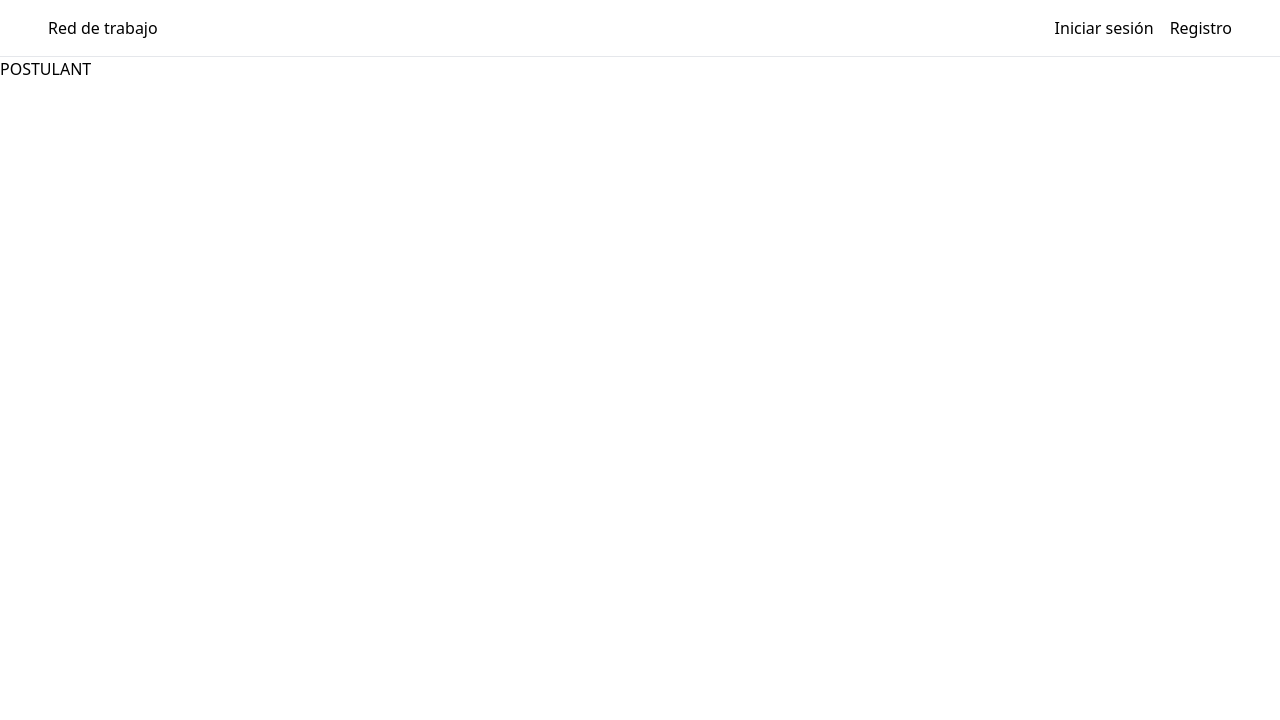
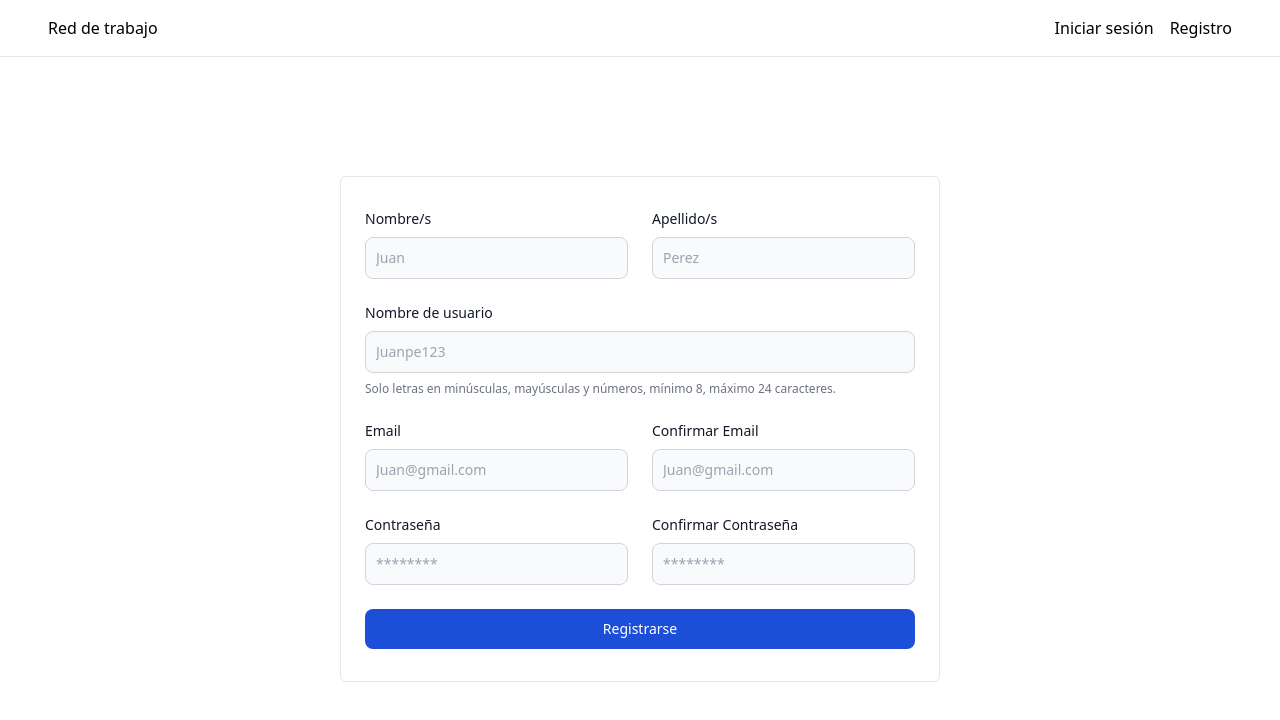
Before and after one commit to Mauro069/rdt-client, a Next.js app: page /auth/register/postulant in a window 1280 px wide. Shown: the top 720 px of the page. Built offline with nearby package versions, Linux system fonts and the light colour scheme.

Commit message:
Postulant form

```diff
--- a/src/app/auth/register/postulant/page.tsx
+++ b/src/app/auth/register/postulant/page.tsx
@@ -1,7 +1,9 @@
+import { PostulantForm } from "@/components/Forms";
+
 export default function PostulantPage () {
     return (
-      <main className='flex-1'>
-        <h1>POSTULANT</h1>
+      <main className='flex flex-1 items-center justify-center'>
+        <PostulantForm />
       </main>
     )
   }
--- a/src/components/Forms/LoginForm.tsx
+++ b/src/components/Forms/LoginForm.tsx
@@ -1,6 +1,4 @@
-import { Input } from '..'
-import { Button } from '../Button'
-import { CheckBox } from '../Checkbox'
+import { Input, Button, CheckBox } from '..'
 
 export const LoginForm = () => {
   return (
--- /dev/null
+++ b/src/components/Forms/PostulantForm.tsx
@@ -0,0 +1,60 @@
+import { Input, Button } from '..'
+
+export const PostulantForm = () => {
+  return (
+    <form className='w-[90vw] sm:w-full max-w-[600px] border border-gray-200 px-6 py-8 rounded-md flex flex-col gap-6'>
+      <div className='flex gap-6'>
+        <Input label='Nombre/s' type='text' placeholder='Juan' required />
+
+        <Input label='Apellido/s' type='text' placeholder='Perez' required />
+      </div>
+
+      <div>
+        <Input
+          label='Nombre de usuario'
+          type='text'
+          placeholder='Juanpe123'
+          required
+        />
+        <p className='mt-2 text-xs font-normal text-gray-500 dark:text-gray-300'>
+          Solo letras en minúsculas, mayúsculas y números, mínimo 8, máximo 24
+          caracteres.
+        </p>
+      </div>
+
+      <div className='flex gap-6'>
+        <Input
+          label='Email'
+          type='email'
+          placeholder='Juan@gmail.com'
+          required
+        />
+
+        <Input
+          label='Confirmar Email'
+          type='email'
+          placeholder='Juan@gmail.com'
+          required
+        />
+      </div>
+
+      <div className='flex gap-6'>
+        <Input
+          label='Contraseña'
+          type='password'
+          placeholder='********'
+          required
+        />
+
+        <Input
+          label='Confirmar Contraseña'
+          type='password'
+          placeholder='********'
+          required
+        />
+      </div>
+
+      <Button>Registrarse</Button>
+    </form>
+  )
+}
--- a/src/components/Forms/index.ts
+++ b/src/components/Forms/index.ts
@@ -1 +1,2 @@
 export * from './LoginForm'
+export * from './PostulantForm'
```
